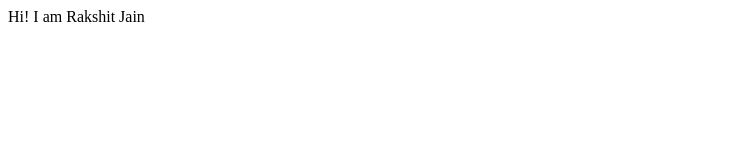
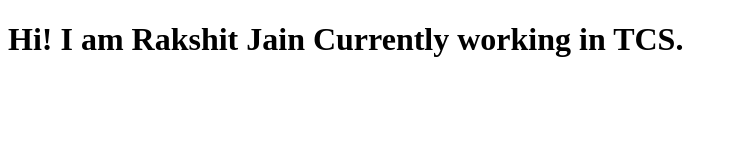
Before and after one commit to rex2110/student-portfolio-site, a plain HTML site: page index.html in a window 1280 px wide. Shown: the whole page, without its empty margins (0-737 px from the left). Drawn offline with Linux system fonts and the light colour scheme.

Commit message:
index.html file updated

```diff
--- a/index.html
+++ b/index.html
@@ -7,6 +7,7 @@
     <title>Student Demo Website</title>
 </head>
 <body>
-    Hi! I am Rakshit Jain
+    <h1>Hi! I am Rakshit Jain
+        Currently working in TCS.</h1>
 </body>
 </html>
```
